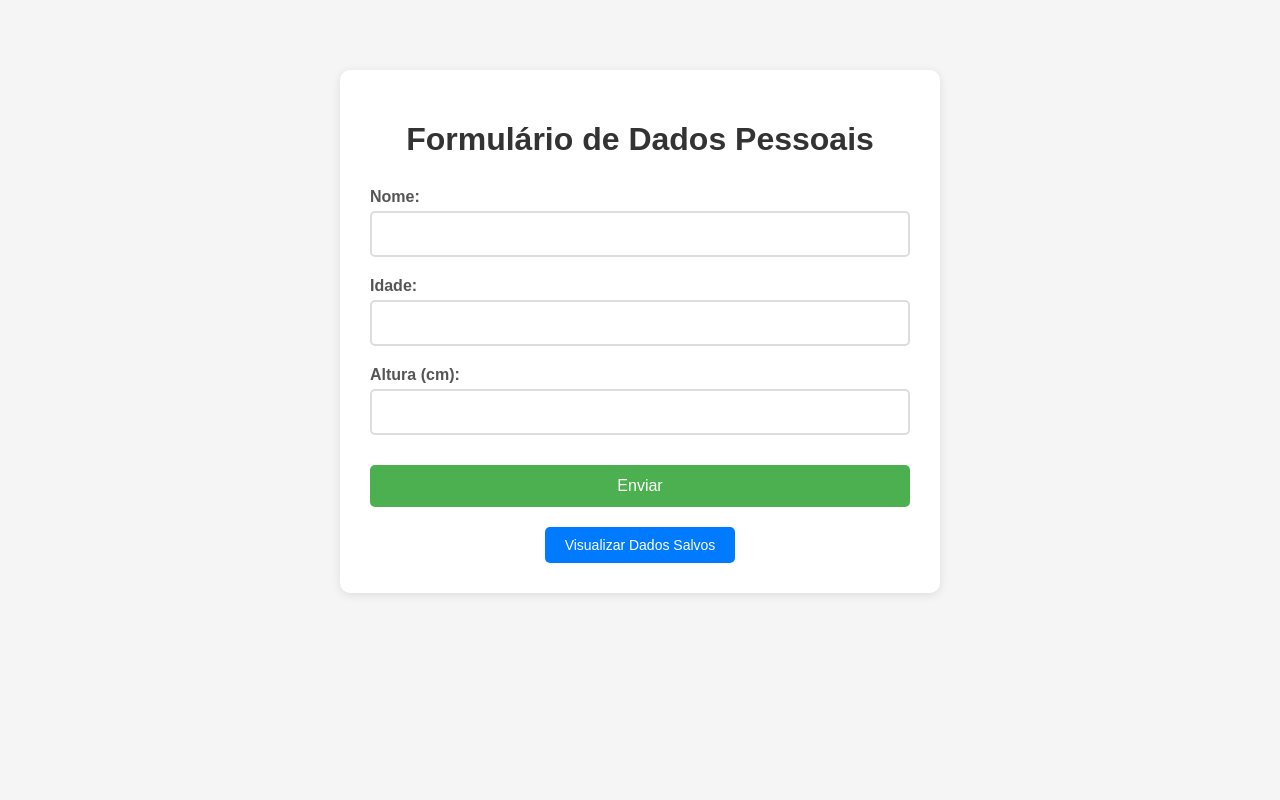
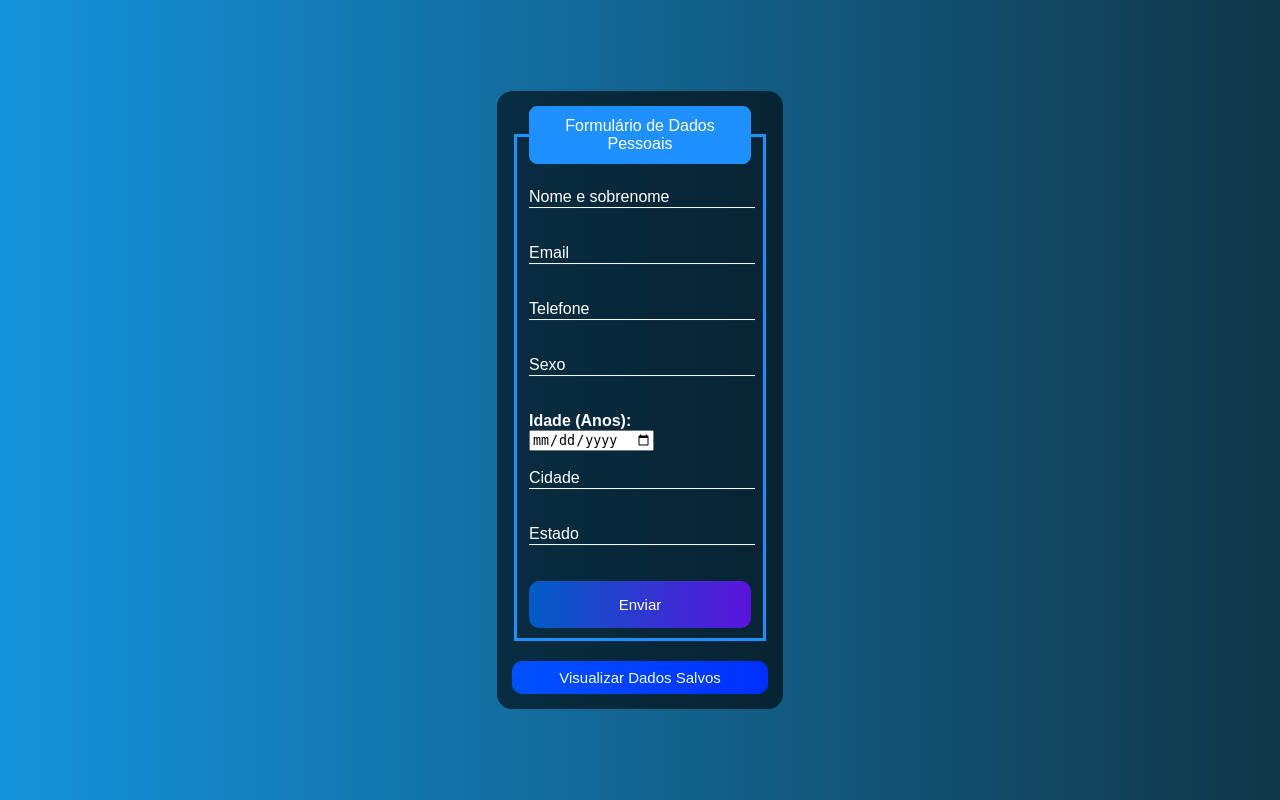
Before and after one commit to SHEILONG11/CODING-ESCOLA, a Flask app: page / in a window 1280 px wide. Run offline with Flask 3, Linux system fonts and the light colour scheme.

Commit message:
FORMS,NEW

```diff
--- a/crudPython/dados_pessoais.csv
+++ b/crudPython/dados_pessoais.csv
@@ -1,2 +1,2 @@
-Nome,Idade,Altura (cm),Data/Hora
-Junior,18,180.0,16/10/2025 18:58:57
+Nome,Email,Telefone,Sexo,idade,Cidade,Estado,Data/Hora
+Fulano,emailfulano@gmail.com,987654321,Masculino,2007-02-15,Bayeux,Paraíba,20/10/2025 18:04:06
--- /dev/null
+++ b/crudPython/static/formulario2.css
@@ -0,0 +1,87 @@
+body{
+    font-family: Arial, Helvetica, sans-serif;
+    background-image: linear-gradient(to right, rgb(20, 147, 220), rgb(17, 54, 71));
+}
+.form-container{
+    position: absolute; /*OCUPAR APENAS O SEU ESPAÇO NECESSÁRIO*/
+    top: 50%;
+    left: 50%;
+    transform: translate(-50%, -50%);
+    background-color: #00000099;
+    padding: 15px;
+    border-radius: 15px;
+    width: 20%;
+    color: white;
+}
+fieldset{
+    border: 3px solid dodgerblue;
+}
+legend{
+    border: 1px solid dodgerblue;
+    padding: 10px;
+    text-align: center;
+    background-color: dodgerblue;
+    border-radius: 8px;
+}
+.inputBox{
+    position: relative;
+}
+.inputUser{
+    background: none;
+    border: none;
+    border-bottom: 1px solid white;
+    outline: none;
+    color: white;
+    font-size: 15px;
+    width: 100%;
+    letter-spacing: 2px; /*ESPAÇAMENTO DAS LETRAS*/
+}
+.labelInput{
+    position: absolute;
+    top: 0px;
+    left: 0px;
+    pointer-events: none;
+    transition: 0.5s;
+}
+.inputUser:focus ~ .labelInput,
+.inputUser:valid ~ .labelInput{
+    top: -20px;
+    font-size: 12px;
+    color: dodgerblue;
+}
+#data_nascimento{
+    border:none;
+    padding:8px;
+    border-radius: 10px;
+    outline:none;
+    font-size: 15px;
+
+}
+#submit{
+    background-image: linear-gradient(to right, rgb(0, 92, 197), rgb(90, 20, 220));
+    width: 100%;
+    border: none;
+    padding: 15px;
+    color: white;
+    font-size: 15px;
+    cursor: pointer;
+    border-radius: 10px;
+}
+#submit:hover{
+    background-image: linear-gradient(to right, rgb(0, 80, 172), rgb(80, 19, 195));
+}
+
+#visualizar{
+    background-image: linear-gradient(to left, rgb(0, 47, 255), rgb(0, 81, 255));
+    padding: 8px;
+    font-size: 15px;
+    cursor: pointer;
+    border-radius: 10px;
+}
+#visualizar a{
+    color: azure;
+    text-decoration: none;
+}
+#visualizar:hover{
+    background-image: linear-gradient(to right, rgb(0, 80, 172), rgb(80, 19, 195));
+}
--- a/crudPython/templates/myform.html
+++ b/crudPython/templates/myform.html
@@ -3,12 +3,10 @@
 <head>
     <meta charset="UTF-8">
     <meta name="viewport" content="width=device-width, initial-scale=1.0">
-    <link rel="stylesheet" href="../static/myform.css">
+    <link rel="stylesheet" href="../static/formulario2.css">
     <title>Formulário de Dados Pessoais</title>
 </head>
 <body>
-    <div class="form-container">
-        <h1>Formulário de Dados Pessoais</h1>
 
     <!-- EXIBIR MENSAGEM DE QUE ESTÁ OK, OU DE ERRO  -->
     {% with messages = get_flashed_messages(with_categories=true) %}
@@ -20,29 +18,66 @@
     {% endfor %}
     {% endif %}
     {% endwith %}
+    <div class="form-container">
 
         <form action="/processar" method="POST">
-            <div class="form-group">
-                <label for="nome">Nome:</label>
-                <input type="text" id="nome" name="nome" required>
+            <fieldset>
+                <legend>Formulário de Dados Pessoais</legend>
+                <br>
+                <div class="inputBox">
+                    <input type="text" name="nome" id="nome" class="inputUser" required>
+                    <label for="nome" class="labelInput">Nome e sobrenome</label>
+                </div>
+                <br><br>
+                <div class="inputBox">
+                    <input type="text" name="email" id="email" class="inputUser" required>
+                    <label for="nome" class="labelInput">Email</label>
+                </div>
+                <br><br>
+                <div class="inputBox">
+                    <input type="tel" name="telefone" id="telefone" class="inputUser" required>
+                    <label for="telefone" class="labelInput">Telefone</label>
+                </div>
+                <br><br>
+                    <!--SEXO-->
+                <!--
+                <div class="inputBox">
+                    <input type="radio" id="feminino" name="genero" value="feminino" required>
+                    <label for="feminino">Feminino</label>
+                    <input type="radio" id="maculino" name="genero" value="maculino" required>
+                    <label for="maculino">Maculino</label>
+                    <input type="radio" id="outro" name="genero" value="outro" required>
+                    <label for="outro">Outro</label>
+                </div>
+                -->
+                <div class="inputBox">
+                    <input type="text" name="sexo" id="sexo" class='inputUser' required>
+                    <label for="sexo" class="labelInput">Sexo</label>
+                </div>
+                <br><br>
+
+                <label for="idade"><b>Idade (Anos):</b> </label>
+                <input type="date" name="idade" id="idade" required>
+                <br><br>
+
+                <div class="inputBox">
+                    <input type="text" name="cidade" id="cidade" class="inputUser" required>
+                    <label for="cidade" class="labelInput">Cidade </label>
+                </div>
+                <br><br>
+                <div class="inputBox">
+                    <input type="text" name="estado" id="estado" class="inputUser" required>
+                    <label for="estado" class="labelInput">Estado </label>
+                </div>
+                <br><br>
+                <button type="submit" id="submit">Enviar</button>
+            </fieldset>
+        </form>
+
+        <div style="text-align: center; margin-top: 20px;" id="visualizar">
+            <a href="/visualizar">Visualizar Dados Salvos</a>
         </div>
 
-            <div class="form-group">
-                <label for="idade">Idade:</label>
-                <input type="number" id="idade" name="idade" min="0" max="120" required>
-            </div>
-
-            <div class="form-group">
-                <label for="altura">Altura (cm):</label>
-                <input type="number" id="altura" name="altura" min="50" max="250" step="0.1" required>
-            </div>
-
-            <button type="submit" class="submit-btn">Enviar</button>
-        </form>
-
-        <div style="text-align: center; margin-top: 20px;">
-            <a href="/visualizar" class="view-data-btn">Visualizar Dados Salvos</a>
-        </div>
     </div>
 </body>
 </html>
```
Also changed, not shown: crudPython/main2.py (added, +90 -0 lines), crudPython/static/dados.css (added, +199 -0 lines), crudPython/static/formulario.css (added, +72 -0 lines), crudPython/templates/dados2.html (added, +42 -0 lines), crudPython/templates/formulario.html (+2 -80 lines). Lines whose indentation alone changed are shown as unchanged.
